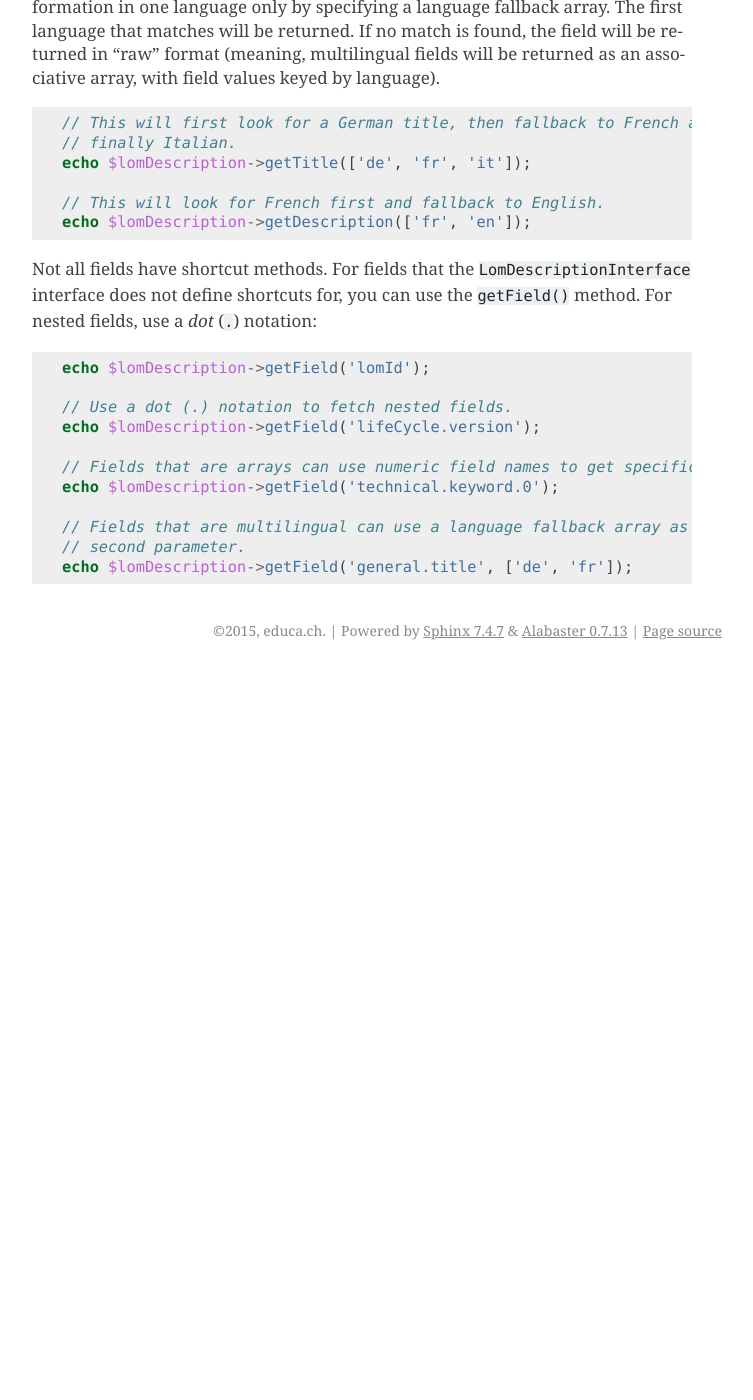
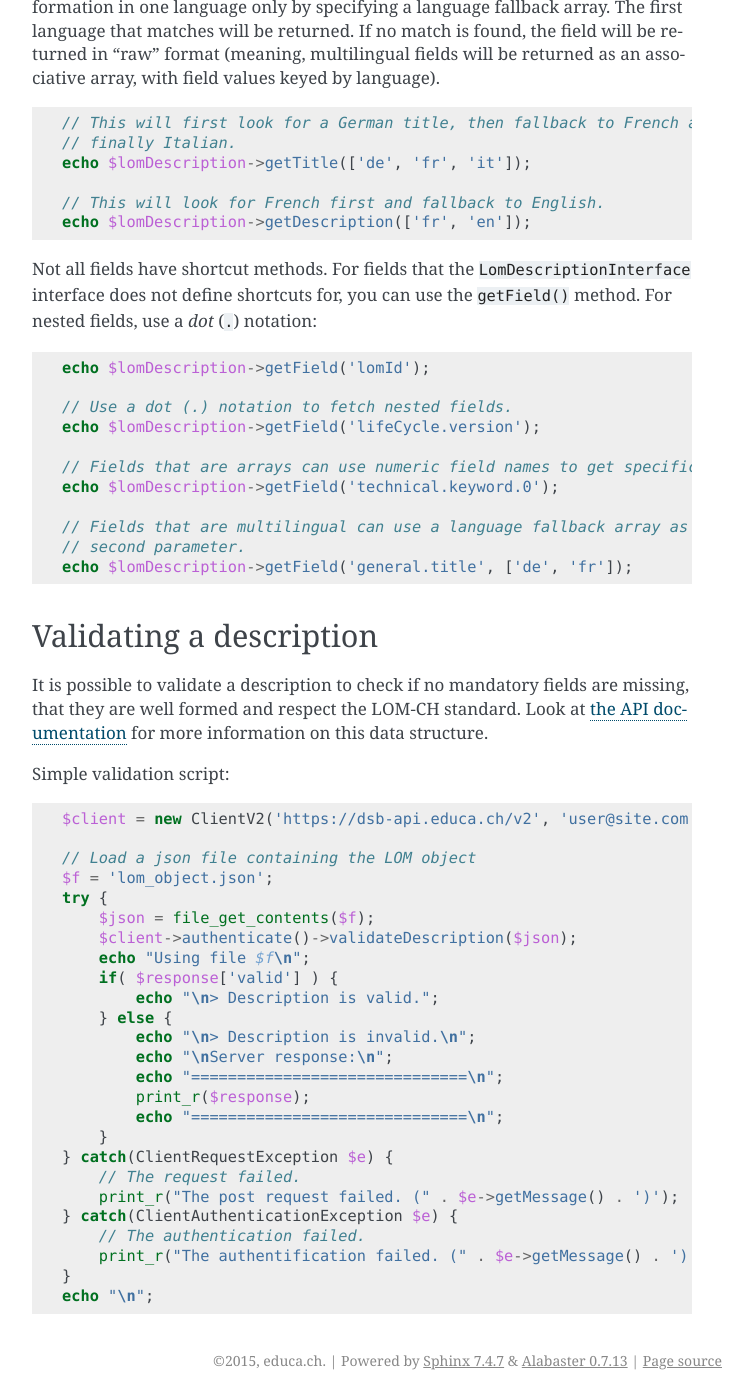
Before and after one commit to educach/dsb-client, a Sphinx documentation site: the page built from docs/descriptions.rst, in a window 1280 px wide and 1400 px high, scrolled down 7362 px. Shown: the whole window, without its empty margins (388-1141 px from the left). Built offline with Sphinx 7.4.7, drawn with Linux system fonts in a browser that asks for light colours; before the commit the page ends 8032 px from its top, so only the background shows below that; some of the changed text lies outside the part shown.

Commit message:
Added validationDescription method, changed exception handling of guzzle calls to see detailed error messages for 4xx errors

```diff
--- a/docs/descriptions.rst
+++ b/docs/descriptions.rst
@@ -292,7 +292,7 @@ Loading a description requires knowing its *LOM identifier*. This is a UUID, or
         // The authentication failed.
     }
 
-This loads the description data as an associative array into ``$descriptionData``. Look at `the API documentation <https://dsb-api.educa.ch/latest/doc/#api-Description-GetDescription>`_ for more information on this data's structure.
+This loads the description data as an associative array into ``$descriptionData``. Look at `the API documentation <https://dsb-api.educa.ch/latest/doc/#api-Description-GetDescription>`_ for more information on this data structure.
 
 Manipulating a description
 --------------------------
@@ -351,3 +351,39 @@ Not all fields have shortcut methods. For fields that the ``LomDescriptionInterf
     // Fields that are multilingual can use a language fallback array as the
     // second parameter.
     echo $lomDescription->getField('general.title', ['de', 'fr']);
+
+
+Validating a description
+========================
+
+It is possible to validate a description to check if no mandatory fields are missing, that they are well formed and respect the LOM-CH standard. Look at `the API documentation <https://dsb-api.educa.ch/latest/doc/#api-Description-PostDescription>`_ for more information on this data structure.
+
+Simple validation script:
+
+.. code-block:: php
+
+    $client = new ClientV2('https://dsb-api.educa.ch/v2', 'user@site.com', '/path/to/privatekey.pem', 'passphrase');
+
+    // Load a json file containing the LOM object
+    $f = 'lom_object.json';
+    try {
+        $json = file_get_contents($f);
+        $client->authenticate()->validateDescription($json);
+        echo "Using file $f\n";
+        if( $response['valid'] ) {
+            echo "\n> Description is valid.";
+        } else {
+            echo "\n> Description is invalid.\n";
+            echo "\nServer response:\n";
+            echo "==============================\n";
+            print_r($response);
+            echo "==============================\n";
+        }
+    } catch(ClientRequestException $e) {
+        // The request failed.
+        print_r("The post request failed. (" . $e->getMessage() . ')');
+    } catch(ClientAuthenticationException $e) {
+        // The authentication failed.
+        print_r("The authentification failed. (" . $e->getMessage() . ')');
+    }
+    echo "\n";
```
Also changed, not shown: 2 other files.
